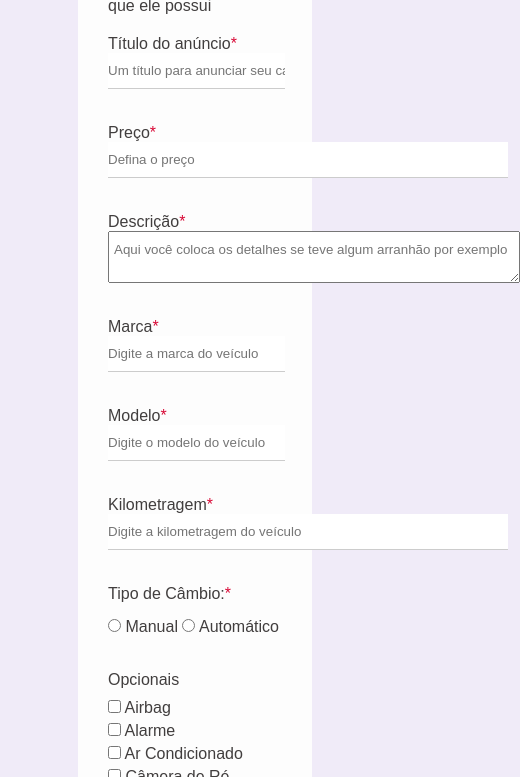
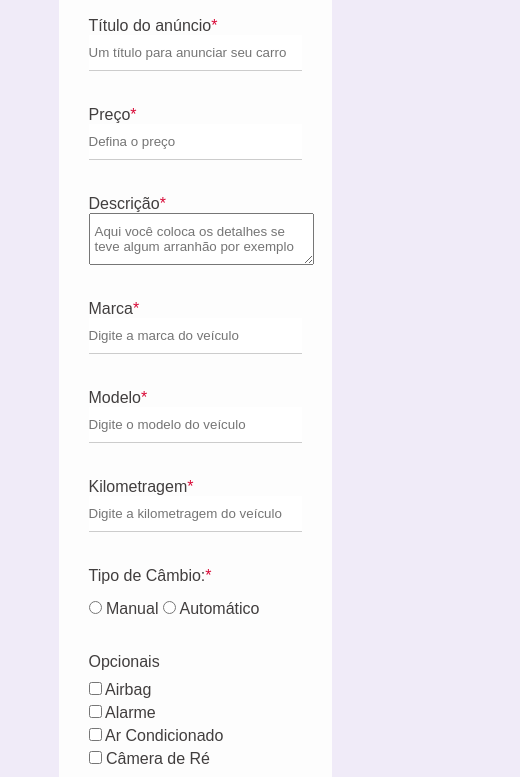
Before and after one commit to Gabriel223-stack/projeto_form_carro, a plain HTML site: page index.html in a window 390 px wide. Shown: the part 360-1137 px from the top of the page, 520 px wide, since content can reach past the window. Drawn offline with Linux system fonts and the light colour scheme.

Commit message:
Tornando responsivo

```diff
--- /dev/null
+++ b/css/mediaquery.css
@@ -0,0 +1,62 @@
+@charset "UTF-8";
+
+/*TELAS  menor 667*/
+
+@media (max-width: 1024px) {
+    input[type="text"],
+    input[type="number"],
+    input[type="date"],
+    input[type="file"],
+    textarea {
+        width: 100%; /* Para se ajustar ao tamanho da tela */
+        max-width: 350px;
+    }
+
+    #title {
+        width: 100%; /* Para se ajustar ao tamanho da tela */
+        max-width: 350px;
+    }
+    .form-container {
+        width: 70%;
+    }
+}
+
+@media (max-width: 768px) {
+    input[type="text"],
+    input[type="number"],
+    input[type="date"],
+    input[type="file"],
+    textarea {
+        width: 90%; /* Mais flexível em telas pequenas */
+        max-width: 300px;
+    }
+    #title {
+        width: 100%; /* Para se ajustar ao tamanho da tela */
+        max-width: 350px;
+    }
+
+    .form-container {
+        width: 70%;
+    }
+}
+
+@media (max-width: 480px) {
+    input[type="text"],
+    input[type="number"],
+    input[type="date"],
+    input[type="file"],
+    textarea {
+        width: 100%; /* Ocupa toda a largura da tela */
+        max-width: none;
+    }
+    #title {
+        width: 100%; /* Para se ajustar ao tamanho da tela */
+        max-width: 350px;
+    }
+
+    .form-container {
+        width: 70%;
+    }
+
+
+}
--- a/css/styles.css
+++ b/css/styles.css
@@ -24,6 +24,10 @@ input {
     border: none;
     border-bottom: 1px solid #ccc;
     padding: 10px 0;
+}
+
+#title {
+    width: 400px;
 }
 
 input [type="text"], input[type="number"], input[type="date"], input[type="file"], textarea {
--- a/index.html
+++ b/index.html
@@ -5,6 +5,7 @@
     <meta charset="UTF-8">
     <meta name="viewport" content="width=device-width, initial-scale=1.0">
     <link rel="stylesheet" href="css/styles.css">
+    <link rel="stylesheet" href="css/mediaquery.css">
     <title>Venda seu carro</title>
 </head>
 
```
